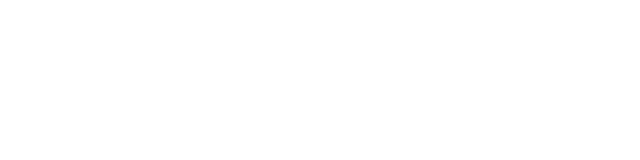
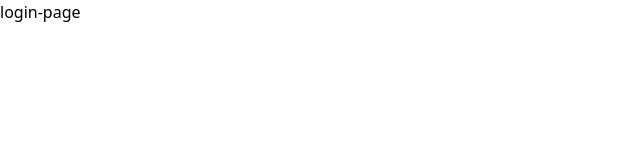
Before and after one commit to abhayminer01/Clean-It-Waste-Management-System, a React (Vite) app in the folder client/: page /login in a window 1280 px wide. Before the commit this address had no page. Shown: the top 160 px of the page, without its empty margins (0-640 px from the left). Built offline with nearby package versions, Linux system fonts and the light colour scheme.

Commit message:
frontend page setup

```diff
--- a/client/src/main.jsx
+++ b/client/src/main.jsx
@@ -3,12 +3,16 @@
 import './index.css';
 import { BrowserRouter, Route, Routes } from 'react-router-dom';
 import HomePage from './pages/home-page';
+import LoginPage from './pages/login-page';
+import LaunchPage from './pages/launch-page';
 
 createRoot(document.getElementById('root')).render(
   <StrictMode>
     <BrowserRouter>
       <Routes>
-        <Route path='/' element = { <HomePage /> } />
+        <Route path='/' element = { <LaunchPage /> } />
+        <Route path='home' element = { <HomePage /> } />
+        <Route path='login' element = { <LoginPage /> } />
       </Routes>
     </BrowserRouter>
   </StrictMode>
--- a/client/src/pages/home-page.jsx
+++ b/client/src/pages/home-page.jsx
@@ -1,6 +1,9 @@
-import React from 'react'
+import React, { useEffect } from 'react'
 
 export default function HomePage() {
+  useEffect(() => {
+
+  }, []);
   return (
     <div>home-page</div>
   )
--- /dev/null
+++ b/client/src/pages/launch-page.jsx
@@ -0,0 +1,10 @@
+import React, { useEffect } from 'react'
+
+export default function LaunchPage() {
+    useEffect(() => {
+
+    }, []);
+  return (
+    <div>LaunchPage</div>
+  )
+}
--- /dev/null
+++ b/client/src/pages/login-page.jsx
@@ -0,0 +1,7 @@
+import React from 'react'
+
+export default function LoginPage() {
+  return (
+    <div>login-page</div>
+  )
+}
```
